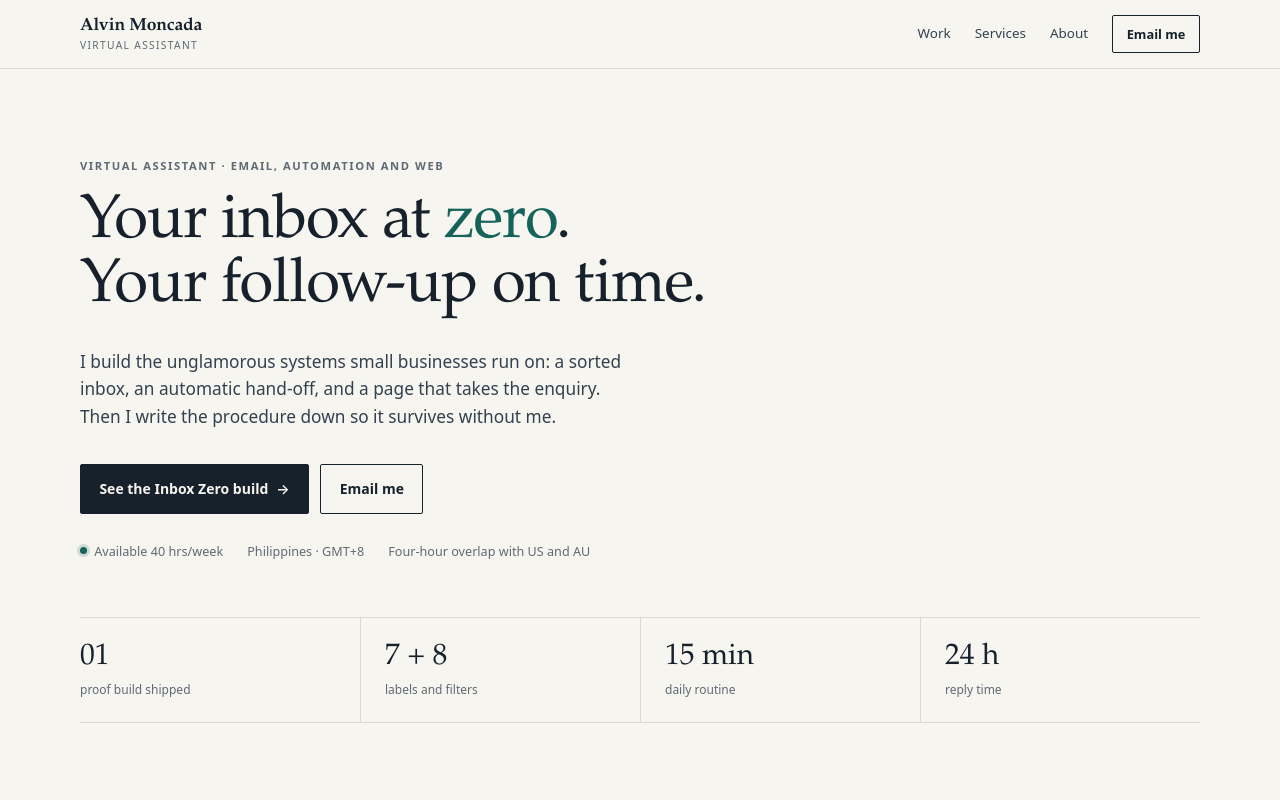
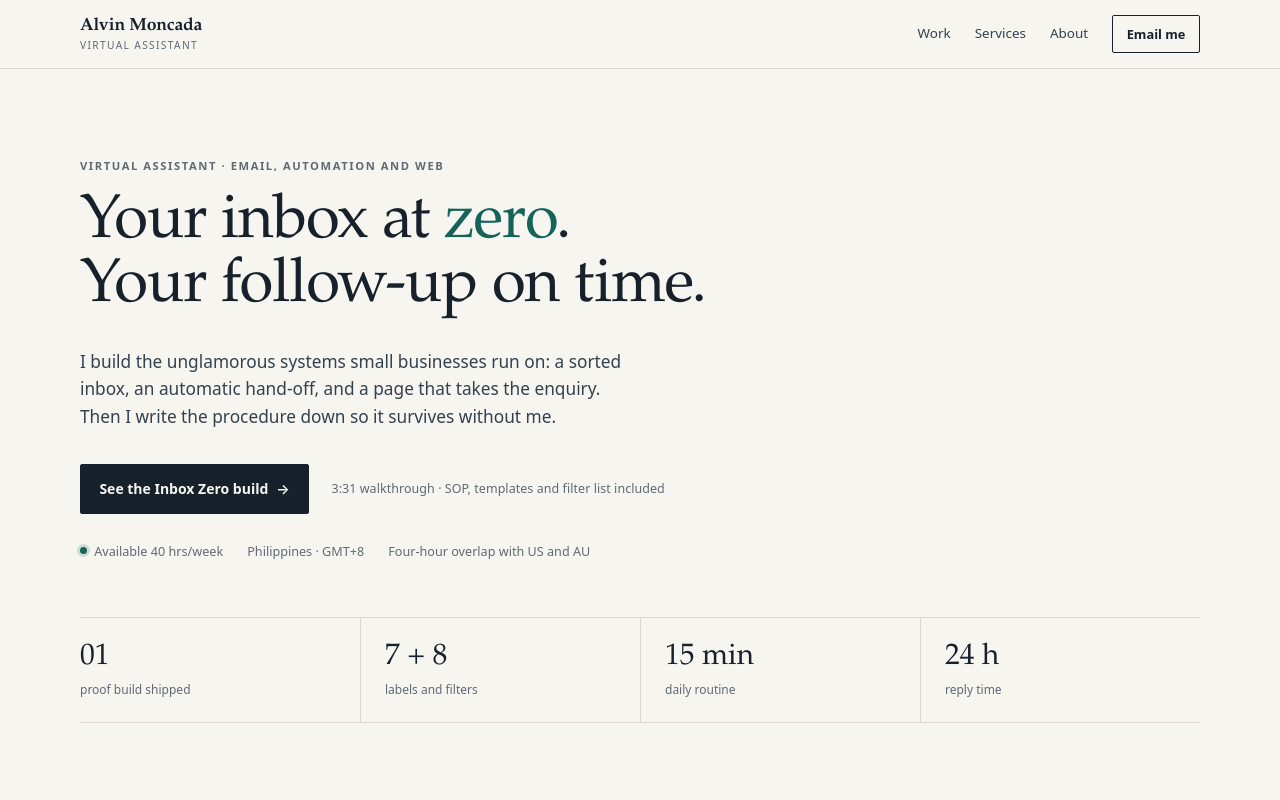
Before and after one commit to alvinveapractice-wq/portfolio, a Next.js app: page / in a window 1280 px wide. Shown: the top 800 px of the page. Built offline with nearby package versions, Linux system fonts and the light colour scheme; no server answers.

Commit message:
Hero: one primary action; thin scrollbar

```diff
--- a/src/app/globals.css
+++ b/src/app/globals.css
@@ -21,6 +21,20 @@
 html {
   scroll-behavior: smooth;
   -webkit-text-size-adjust: 100%;
+}
+
+/* thin, quiet scrollbar — the page should not look like a 1998 dialog */
+html { scrollbar-color: var(--line-strong) var(--paper); scrollbar-width: thin; }
+
+@supports not (scrollbar-width: thin) {
+  html::-webkit-scrollbar { width: 10px; height: 10px; }
+  html::-webkit-scrollbar-track { background: var(--paper); }
+  html::-webkit-scrollbar-thumb {
+    background: var(--line-strong);
+    border: 2px solid var(--paper);
+    border-radius: 999px;
+  }
+  html::-webkit-scrollbar-thumb:hover { background: var(--muted); }
 }
 
 body {
@@ -159,8 +173,15 @@ p { margin: 0 0 1rem; }
 .hero-actions {
   display: flex;
   flex-wrap: wrap;
-  gap: .7rem;
+  align-items: center;
+  gap: .7rem 1.4rem;
   margin-top: 2.1rem;
+}
+
+.hero-hint {
+  font-size: .78rem;
+  color: var(--muted);
+  letter-spacing: .005em;
 }
 
 .btn {
--- a/src/app/page.tsx
+++ b/src/app/page.tsx
@@ -23,9 +23,9 @@ export default function Home() {
             <Link className="btn btn-primary" href={`/work/${featured.slug}`}>
               See the Inbox Zero build <span className="arrow">→</span>
             </Link>
-            <a className="btn btn-secondary" href={`mailto:${site.email}`}>
-              Email me
-            </a>
+            <span className="hero-hint">
+              3:31 walkthrough · SOP, templates and filter list included
+            </span>
           </div>
 
           <div className="hero-meta">
```
